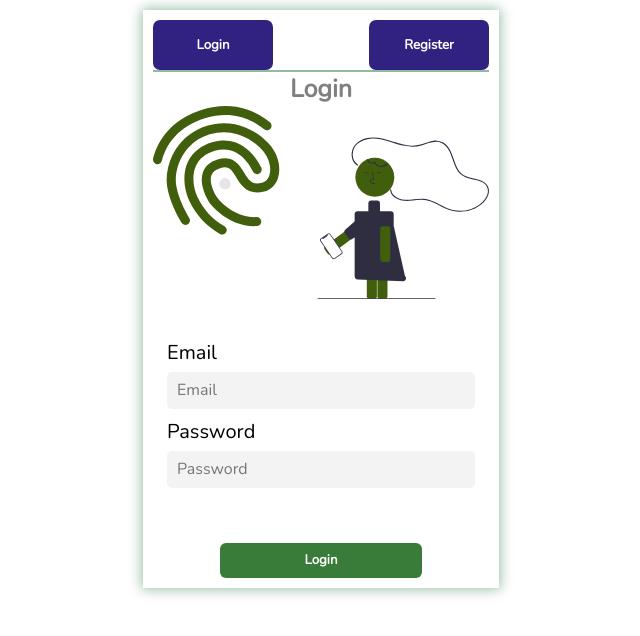
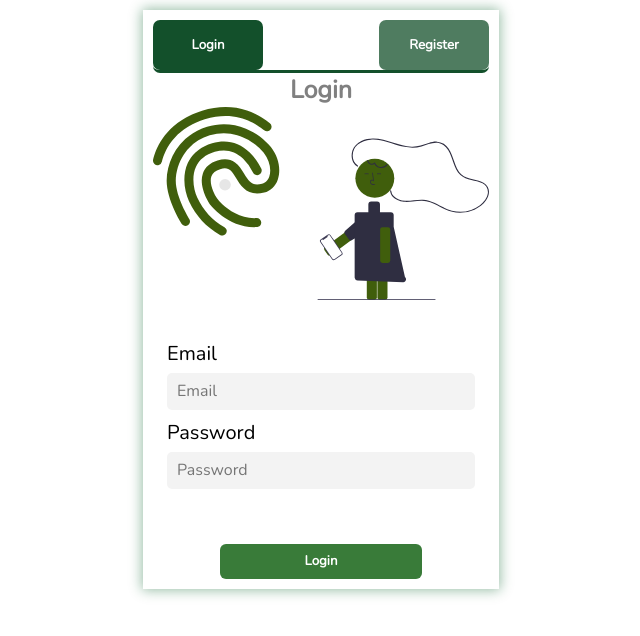
Before and after one commit to shahsuman438/contact_manager_UI, a React (Create React App) app: page /auth in a window 1280 px wide. Shown: the top 636 px of the page, without its empty margins (319-959 px from the left). Built offline with nearby package versions, Linux system fonts and the light colour scheme.

Commit message:
Login and Register Button on auth component

```diff
--- a/src/components/auth/Auth.jsx
+++ b/src/components/auth/Auth.jsx
@@ -10,7 +10,7 @@ function Auth() {
   return (
     <div className="auth">
         <div className="container">
-            <div className="nav">
+            <div className={islogin?"nav loggedin":"nav registerin"}>
                 <button className='loginbtn' onClick={()=>setIsLogIn(true)}>Login</button>
                 <button className='registerbtn' onClick={()=>setIsLogIn(false)}>Register</button>
             </div>
--- a/src/components/auth/auth.scss
+++ b/src/components/auth/auth.scss
@@ -3,6 +3,7 @@
     // border: 1px solid red;
     margin: 10px;
     justify-content: center;
+
     .container{
         display: inline-block;
         padding: 10px;
@@ -13,20 +14,57 @@
             height: 50px;
             display: flex;
             justify-content: space-between;
-            border-bottom: 2px solid #09632b70;
+            border-bottom: 3px solid #06461ff1;
+            border-radius: 7px;
 
             button{
                 border: none;
-                width: 120px;
+                width: 110px;
                 font-weight: bold;
                 color: white;
                 border-radius: 7px;
-                background-color: #23137aee;
+                // background-color: #06461ff1;
+                cursor: pointer;
                 &:hover{
-                    background-color: #06461ff1;
+                    background-color: #06461fb4;
+
                 }
             }
         }
+        .loggedin{
+                .loginbtn{
+                    background-color: #06461ff1;
+                    &:hover{
+                        background-color: #06461fb4;
+
+                    }
+                }
+                .registerbtn {
+                    background-color: #06461fb4;
+                    &:hover{
+                        background-color: #06461ff1 ;
+
+                    }
+                }
+        }
+        .registerin{
+            .registerbtn{
+                background-color: #06461ff1;
+                &:hover{
+                    background-color: #06461fb4;
+
+                }
+            }
+            .loginbtn{
+                background-color: #06461fb4;
+                &:hover{
+                    background-color: #06461ff1 ;
+
+                }
+            }
+    }
+
+
     }
 
 }
```
